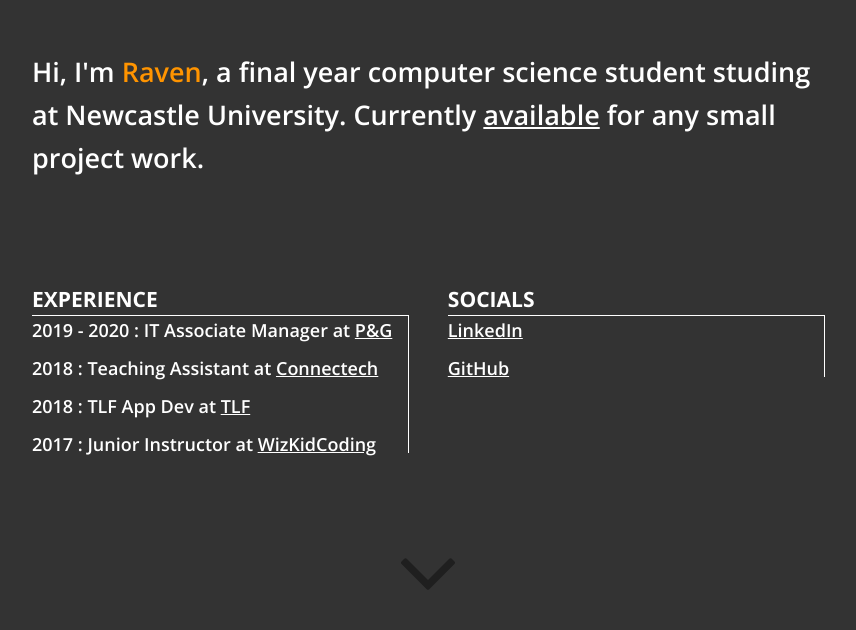
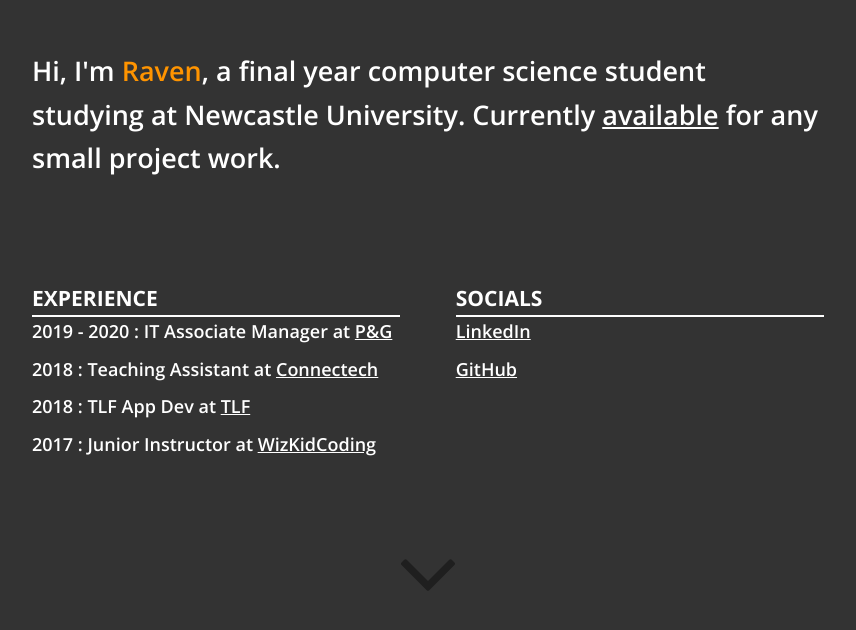
Before and after one commit to RavenDuffy/Portfolio, a Next.js app in the folder FrontEnd/portfolio/: page / in a window 1280 px wide. Shown: the part 928-1558 px from the top of the page, without its empty margins (212-1068 px from the left). Built offline with nearby package versions, Linux system fonts and the light colour scheme.

Commit message:
Typo + Small Change
- Fixed typo in the word studying on the intro text
- Added back the psychedelic backer when you hover my name (deemed it not invasive enough to be removed)

```diff
--- a/FrontEnd/portfolio/components/home.layout.module.css
+++ b/FrontEnd/portfolio/components/home.layout.module.css
@@ -49,12 +49,12 @@
 }
 
 .largeCenterHeader:hover {
-  /* transition: .5s;
+  transition: .5s;
   background-image: url("../public/images/TitleBacker.gif");
   background-size: cover;
   background-clip: text;
   -webkit-background-clip: text;
-  color: transparent; */
+  color: transparent;
 }
 
 .header {
@@ -113,7 +113,7 @@
 }
 
 .infoContainer div:first-child {
-  margin-right: 5%;
+  margin-right: 7%;
 }
 
 .infoContainer h3 {
@@ -124,8 +124,7 @@
 }
 
 .outlineContainer {
-  border-right: 0.1rem solid #fff;
-  border-top: 0.1rem solid #fff;
+  border-top: 2px solid #fff;
   display: flex;
   flex-direction: column;
   width: 100%;
--- a/FrontEnd/portfolio/pages/index.js
+++ b/FrontEnd/portfolio/pages/index.js
@@ -15,7 +15,7 @@ export default function Home() {
         <title>{pageTitle}</title>
       </Head>
       <div className={styles.section} id="about">
-        <p className={styles.introText}>Hi, I'm <span className={styles.importantText}>Raven</span>, a final year computer science student studing at
+        <p className={styles.introText}>Hi, I'm <span className={styles.importantText}>Raven</span>, a final year computer science student studying at
           Newcastle University. Currently <a href="mailto:ravend2013@gmail.com?subject=Hi%20Raven!">available</a> for
           any small project work.
         </p>
```
